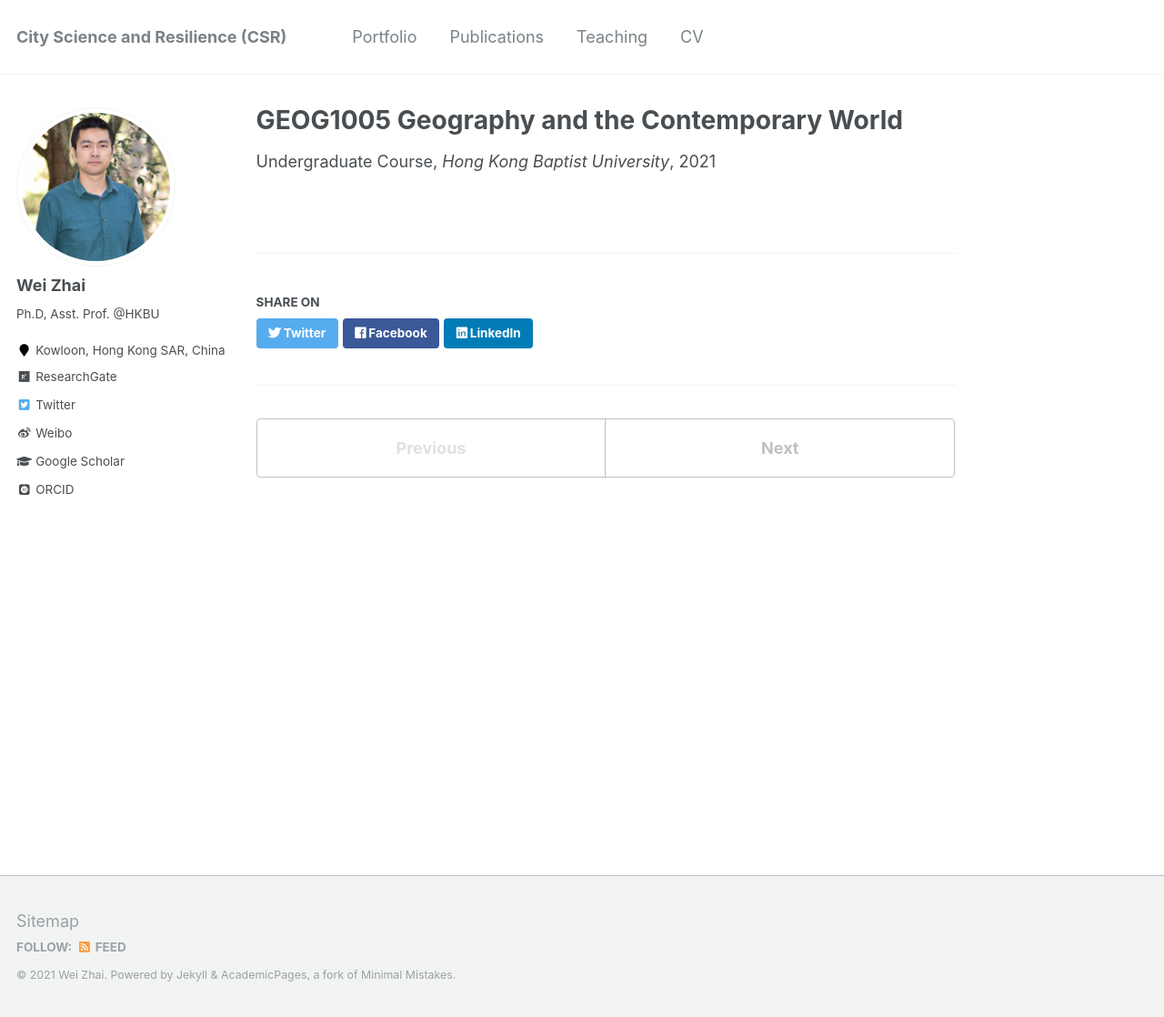
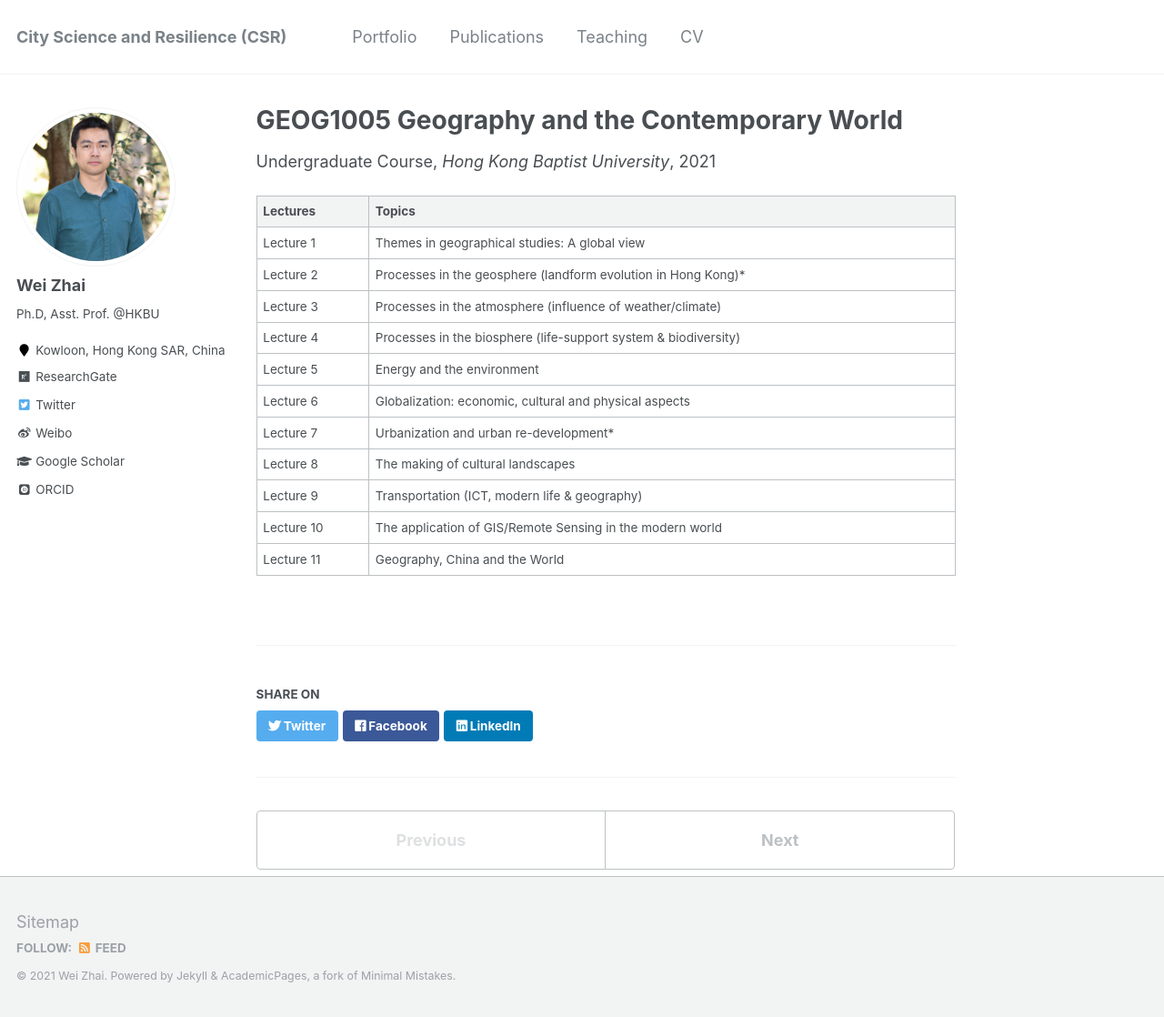
Before and after one commit to skywalkerzhai/weizhai.github.io, a Jekyll site: the page built from _teaching/2016-spring.md, in a window 1280 px wide and 1118 px high. Shown: the whole window at 91% size. Built offline with Jekyll 4.4.1, drawn with Linux system fonts in a browser that asks for light colours; some web fonts are replaced.

Commit message:
Update 2016-spring.md

```diff
--- a/_teaching/2016-spring.md
+++ b/_teaching/2016-spring.md
@@ -5,3 +5,17 @@ type: "Undergraduate Course"
 venue: "Hong Kong Baptist University"
 location: "Hong Kong SAR, China"
 ---
+
+| Lectures   | Topics                                                          |
+| ---------- | --------------------------------------------------------------- |
+| Lecture 1  | Themes in geographical studies: A global view                   |
+| Lecture 2  | Processes in the geosphere (landform evolution in Hong Kong)\*  |
+| Lecture 3  | Processes in the atmosphere (influence of weather/climate)      |
+| Lecture 4  | Processes in the biosphere (life-support system & biodiversity) |
+| Lecture 5  | Energy and the environment                                      |
+| Lecture 6  | Globalization: economic, cultural and physical aspects          |
+| Lecture 7  | Urbanization and urban re-development\*                         |
+| Lecture 8  | The making of cultural landscapes                               |
+| Lecture 9  | Transportation (ICT, modern life & geography)                   |
+| Lecture 10 | The application of GIS/Remote Sensing in the modern world       |
+| Lecture 11 | Geography, China and the World                                  |
```
